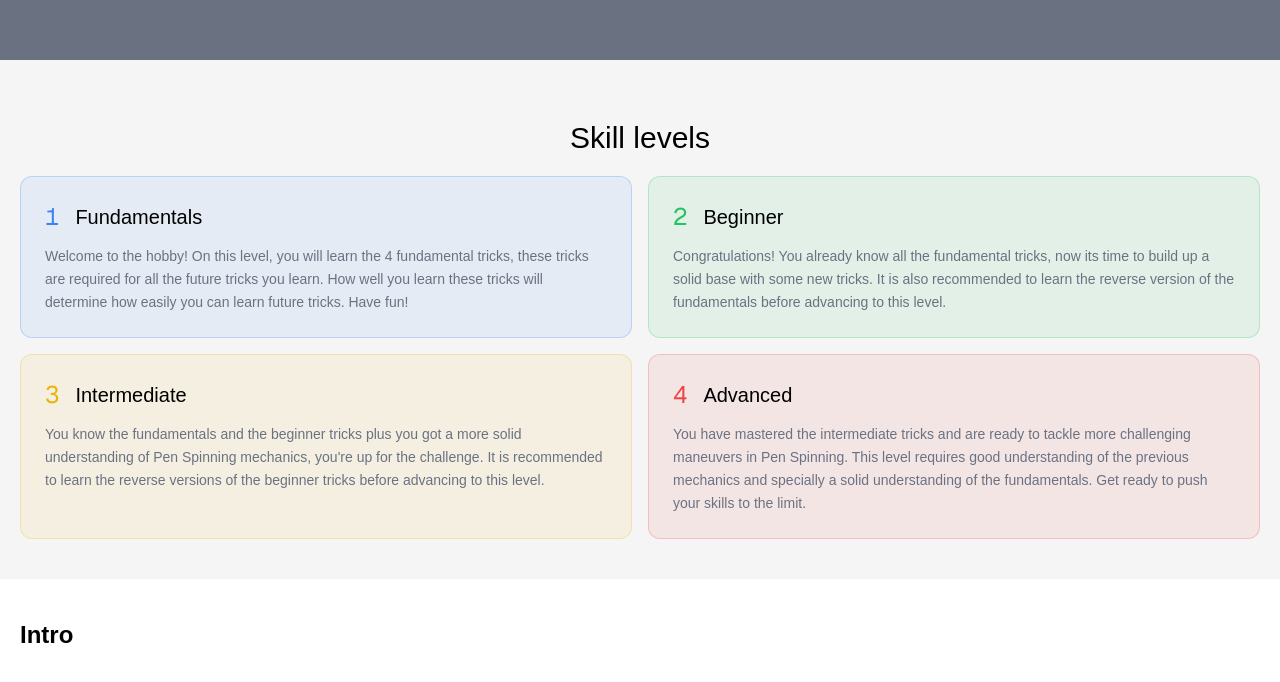
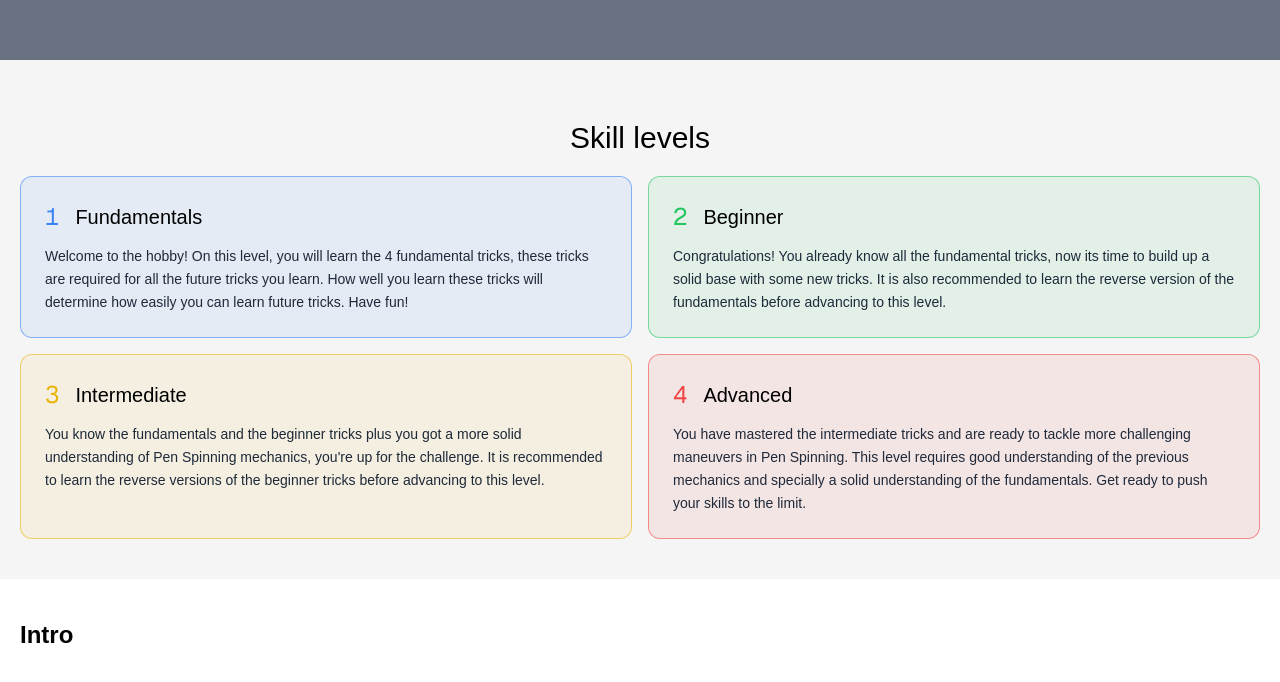
Before and after one commit to AllwarsGIT/penspinning-academy, a Next.js app: page /learn in a window 1280 px wide. Shown: the part 650-1332 px from the top of the page. Built offline with nearby package versions, Linux system fonts and the light colour scheme.

Commit message:
Minor fix

```diff
--- a/src/components/infoCard.tsx
+++ b/src/components/infoCard.tsx
@@ -12,11 +12,10 @@ function InfoCard({ number=0 ,name="", description="", color="" }: InfoCardProps
         <div
             className="group relative rounded-xl p-6 transition-all duration-500 h-full"
             style={{
-                border: `1px solid ${color}40`,
+                border: `1px solid ${color}90`,
                 backgroundColor: `${color}15`,
             }}
-            onMouseEnter={e => e.currentTarget.style.borderColor = `${color}`}
-            onMouseLeave={e => e.currentTarget.style.borderColor = `${color}40`}
+
         >
             <div className="flex items-center gap-4 mb-3">
                 <span
@@ -29,7 +28,7 @@ function InfoCard({ number=0 ,name="", description="", color="" }: InfoCardProps
                     {name}
                 </h4>
             </div>
-            <p className="text-sm leading-relaxed text-gray-500 dark:text-gray-400 group-hover:text-gray-800 dark:group-hover:text-gray-300 transition-colors duration-300">
+            <p className="text-sm leading-relaxed text-gray-800 dark:text-gray-300 ">
                 {description}
             </p>
         </div>
```
